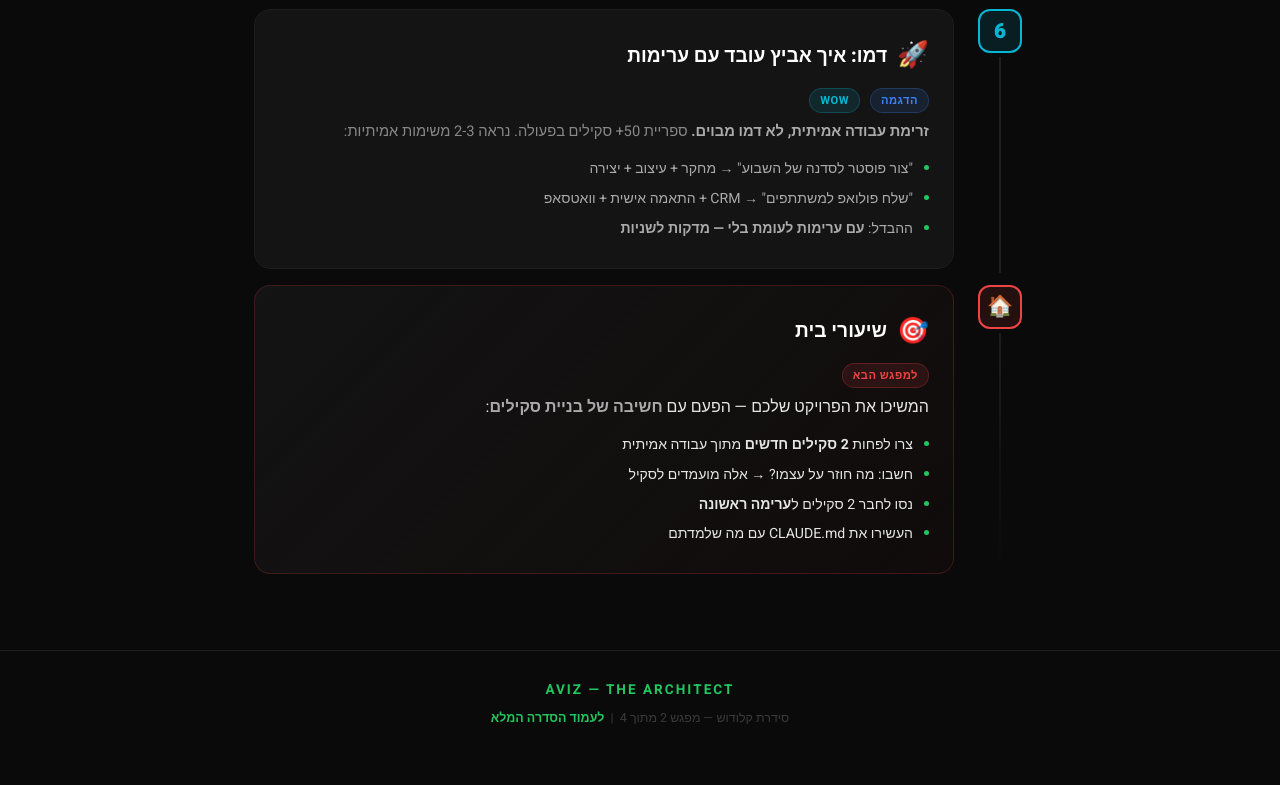
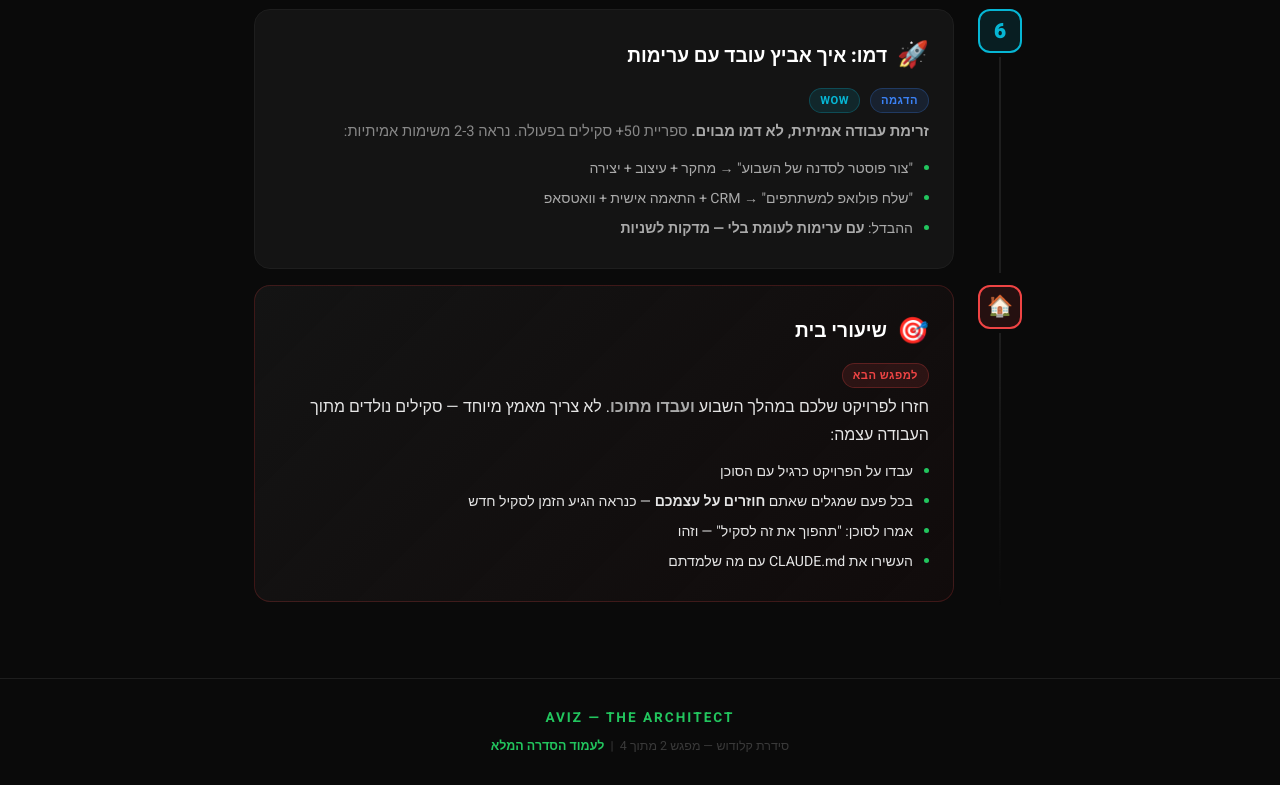
Before and after one commit to aviz85/claudosh-session2, a plain HTML site: page index.html in a window 1280 px wide. Shown: the part 3157-3942 px from the top of the page. Before the commit the page ends 3915 px from the top, so only its background shows below. Drawn offline with Linux system fonts and the light colour scheme.

Commit message:
Update homework: skills emerge from work, not forced

```diff
--- a/index.html
+++ b/index.html
@@ -715,11 +715,11 @@
           <span class="timeline-title">שיעורי בית</span>
         </div>
         <span class="timeline-tag tag-homework">למפגש הבא</span>
-        <p class="timeline-desc" style="font-size: 1rem; color: var(--off-white);">המשיכו את הפרויקט שלכם — הפעם עם <strong>חשיבה של בניית סקילים</strong>:</p>
+        <p class="timeline-desc" style="font-size: 1rem; color: var(--off-white);">חזרו לפרויקט שלכם במהלך השבוע <strong>ועבדו מתוכו</strong>. לא צריך מאמץ מיוחד — סקילים נולדים מתוך העבודה עצמה:</p>
         <ul class="timeline-bullets" style="margin-top: 8px;">
-          <li style="color: var(--off-white);">צרו לפחות <strong>2 סקילים חדשים</strong> מתוך עבודה אמיתית</li>
-          <li style="color: var(--off-white);">חשבו: מה חוזר על עצמו? → אלה מועמדים לסקיל</li>
-          <li style="color: var(--off-white);">נסו לחבר 2 סקילים ל<strong>ערימה ראשונה</strong></li>
+          <li style="color: var(--off-white);">עבדו על הפרויקט כרגיל עם הסוכן</li>
+          <li style="color: var(--off-white);">בכל פעם שמגלים שאתם <strong>חוזרים על עצמכם</strong> — כנראה הגיע הזמן לסקיל חדש</li>
+          <li style="color: var(--off-white);">אמרו לסוכן: "תהפוך את זה לסקיל" — וזהו</li>
           <li style="color: var(--off-white);">העשירו את CLAUDE.md עם מה שלמדתם</li>
         </ul>
       </div>
```
